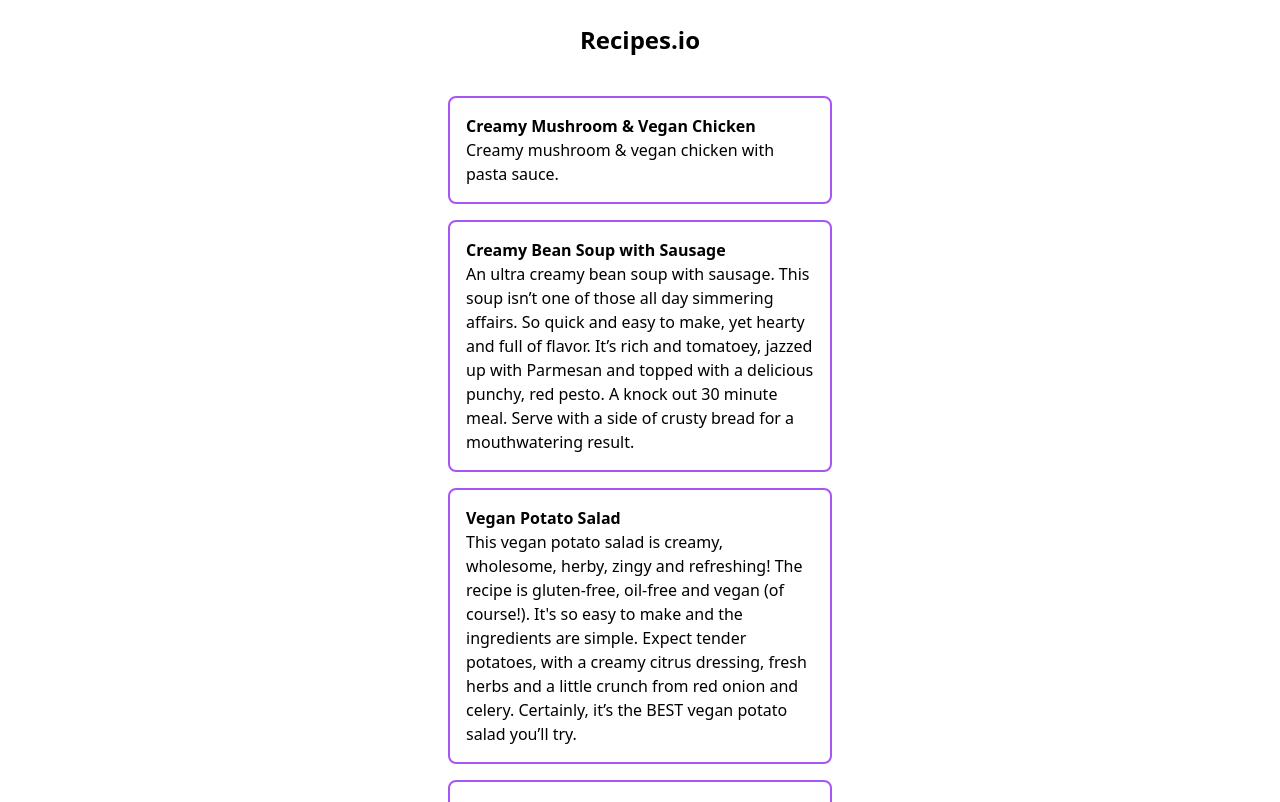
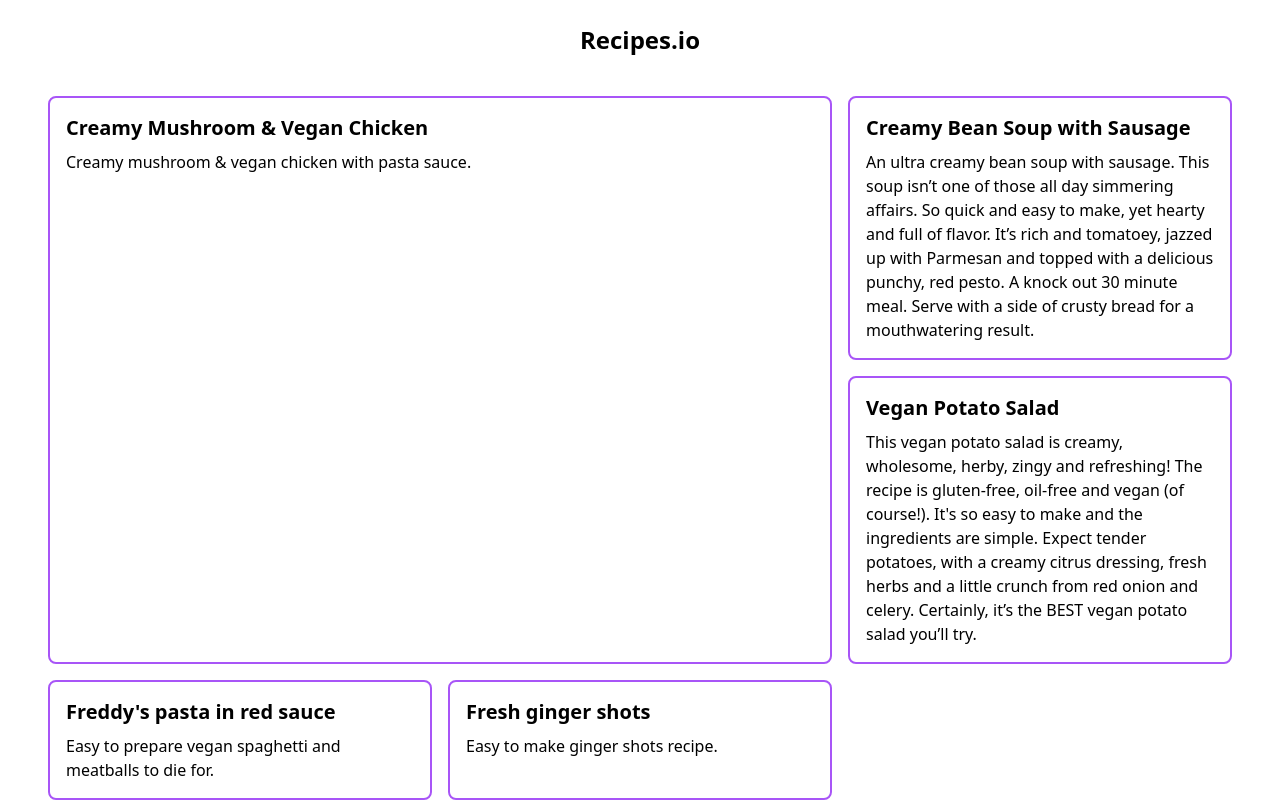
Before and after one commit to NielsLouwes/recipes.io, a Nuxt app: page / in a window 1280 px wide. Shown: the top 802 px of the page. Built offline with nearby package versions, Linux system fonts and the light colour scheme.

Commit message:
dynamic grid sizes web

```diff
--- a/pages/index.vue
+++ b/pages/index.vue
@@ -5,14 +5,22 @@ import type { Data } from "~/types/types";
 const recipes: Data = data;
 </script>
 <template>
-  <div class="flex flex-col gap-4 p-4">
-    <div v-for="recipe in recipes.recipes" :key="recipe.id">
-      <NuxtLink :to="`/recipes/${recipe.id}`" class="p-0">
+  <div class="grid grid-cols-1 md:grid-cols-2 lg:grid-cols-3 gap-4 px-12 py-4">
+    <div
+      v-for="(recipe, index) in recipes.recipes"
+      :key="recipe.id"
+      :class="[
+        'transition-all duration-300',
+        index % 5 === 0 ? 'md:col-span-2 lg:col-span-2' : '',
+        index % 7 === 0 ? 'md:row-span-2' : '',
+      ]"
+    >
+      <NuxtLink :to="`/recipes/${recipe.id}`" class="block h-full">
         <div
-          class="border-2 border-purple-500 w-[95%] md:w-96 py-4 px-4 rounded-lg hover:border-4 cursor-pointer"
+          class="border-2 border-purple-500 h-full py-4 px-4 rounded-lg hover:border-4 cursor-pointer transition-all duration-300"
         >
-          <h2 class="font-bold">{{ recipe.name }}</h2>
-          <p>{{ recipe.description }}</p>
+          <h2 class="font-bold text-xl">{{ recipe.name }}</h2>
+          <p class="mt-2">{{ recipe.description }}</p>
         </div>
       </NuxtLink>
     </div>
```
